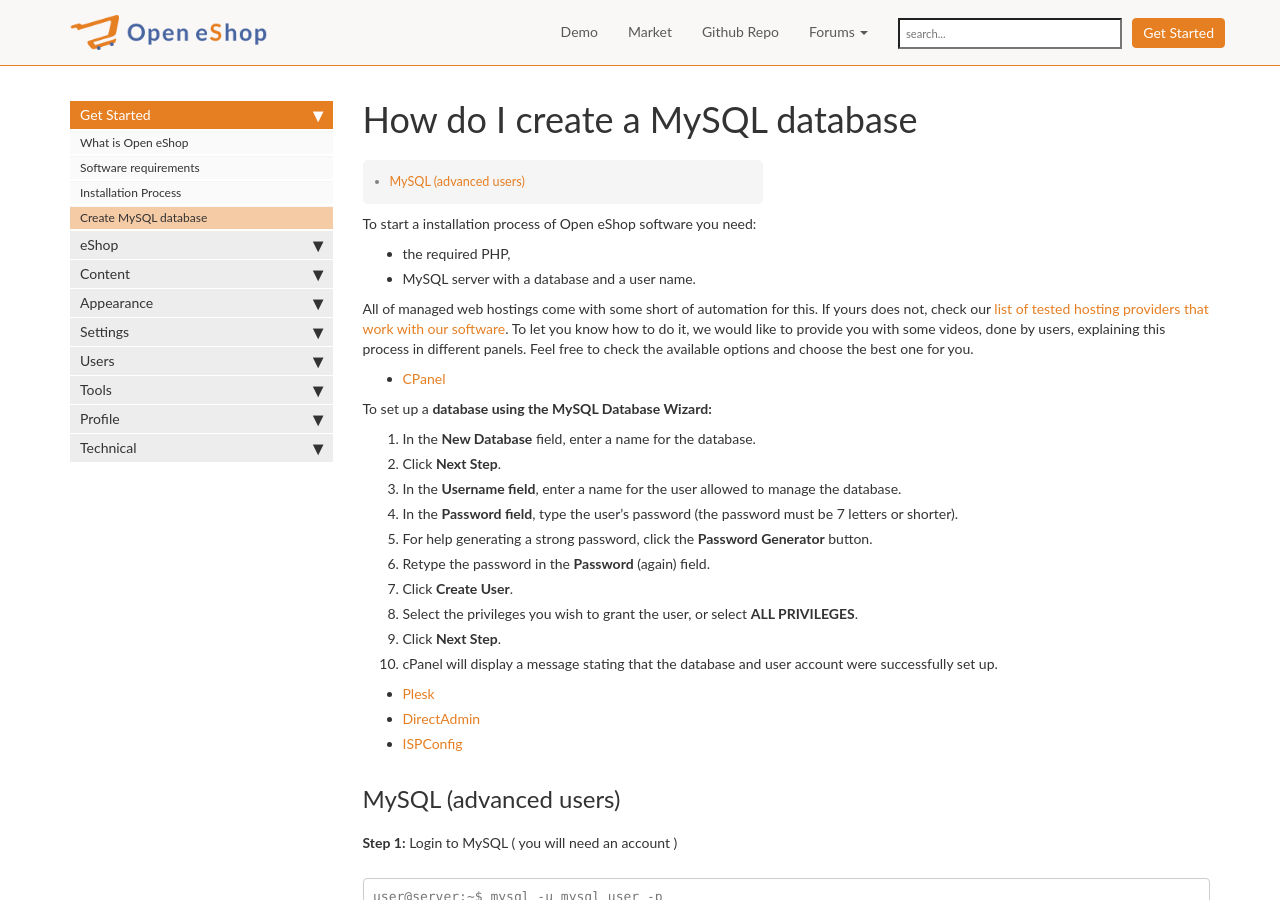
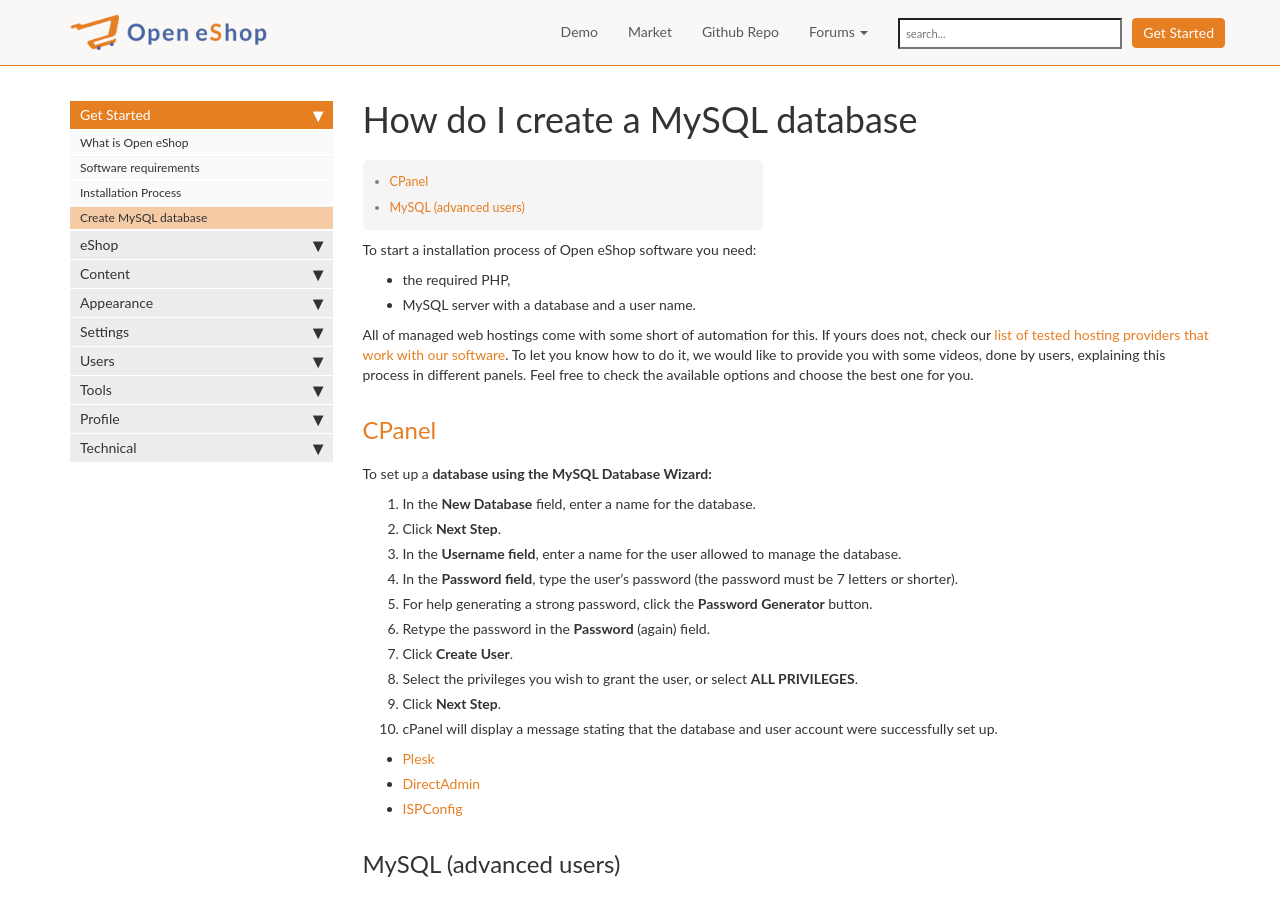
Before and after one commit to belherdigital/documentation-oe, a Jekyll site: the page built from create-msql-database.md, in a window 1280 px wide and 900 px high. Built offline with Jekyll 4.4.1, drawn with Linux system fonts in a browser that asks for light colours; nearby versions of some CDN libraries; library files that are not in the unit come from our copies; Markdown is read by kramdown in place of the engine named in the settings; comment, search, counter and statistics services are not loaded.

Commit message:
minor fix

```diff
--- a/create-msql-database.md
+++ b/create-msql-database.md
@@ -13,7 +13,7 @@ To start a installation process of Open eShop software you need:
 All of managed web hostings come with some short of automation for this. If yours does not, check our [list of tested hosting providers that work with our software]({{ site.baseurl }}/software-requirements/#where-can-i-host-my-online-store).
 To let you know how to do it, we would like to provide you with some videos, done by users, explaining this process in different panels. Feel free to check the available options and choose the best one for you.
 
-+ [CPanel](https://www.youtube.com/embed/YbIn--iNmKE)
+## [CPanel](https://www.youtube.com/embed/YbIn--iNmKE)
 
 To set up a **database using the MySQL Database Wizard:**
 
```
